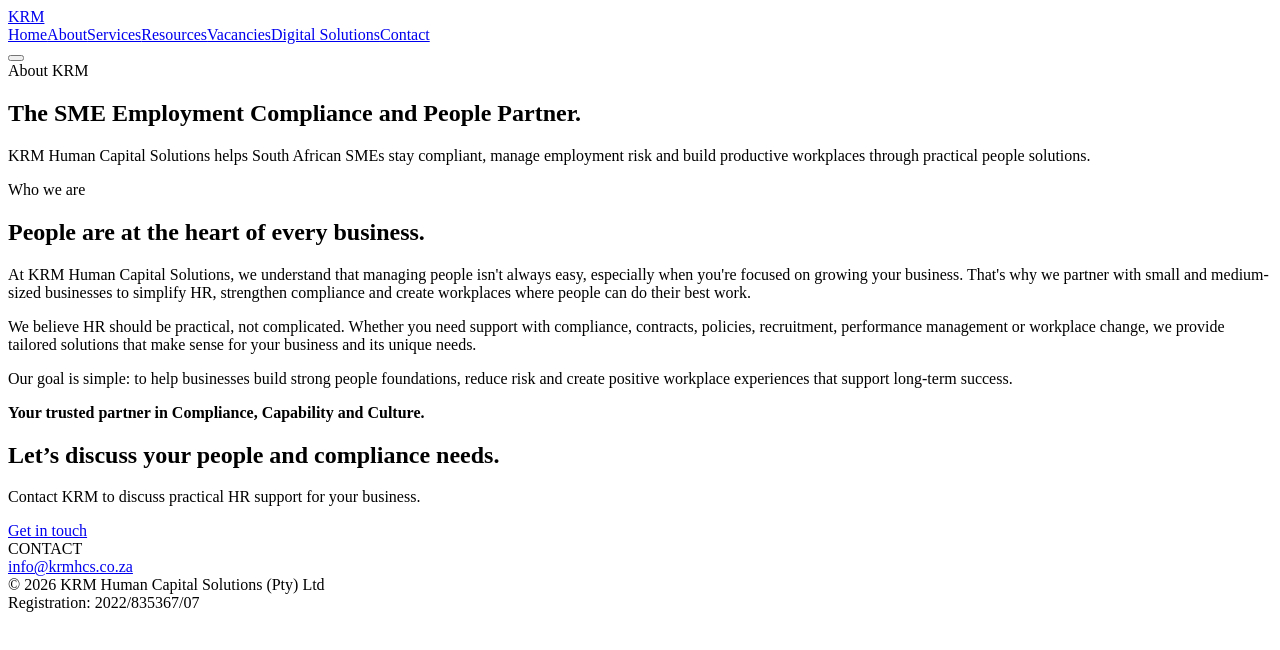
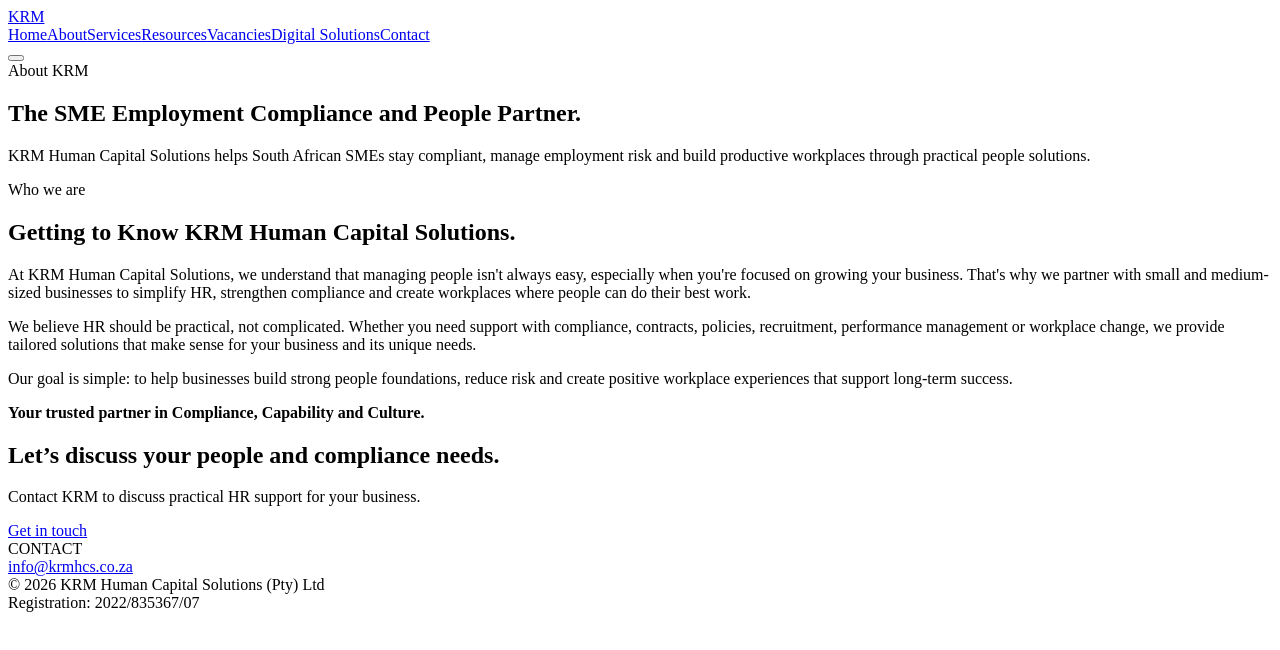
Before and after one commit to UnarineL/krm_website, a React (Vite) app: page /legacy in a window 1280 px wide. Shown: the top 650 px of the page. Built offline with nearby package versions, Linux system fonts and the light colour scheme; the HTML template or start-up script is replaced by a standard one.

Commit message:
Update heading text in about story section

```diff
--- a/src/pages.jsx
+++ b/src/pages.jsx
@@ -148,7 +148,7 @@
       <section className="content section-pad about-story">
         <div className="about-story-heading">
           <span className="eyebrow">Who we are</span>
-          <h2 className="serif">People are at the heart of every business.</h2>
+          <h2 className="serif">Getting to Know KRM Human Capital Solutions.</h2>
         </div>
         <div className="about-story-copy">
           <p>At KRM Human Capital Solutions, we understand that managing people isn't always easy, especially when you're focused on growing your business. That's why we partner with small and medium-sized businesses to simplify HR, strengthen compliance and create workplaces where people can do their best work.</p>
```
